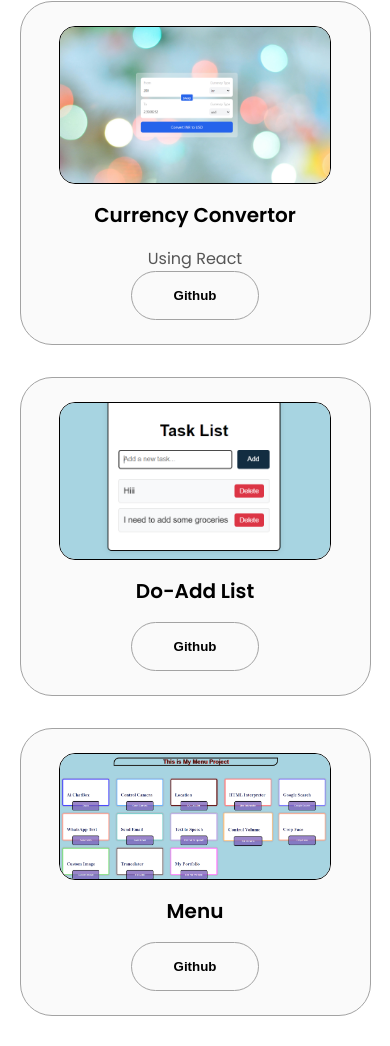
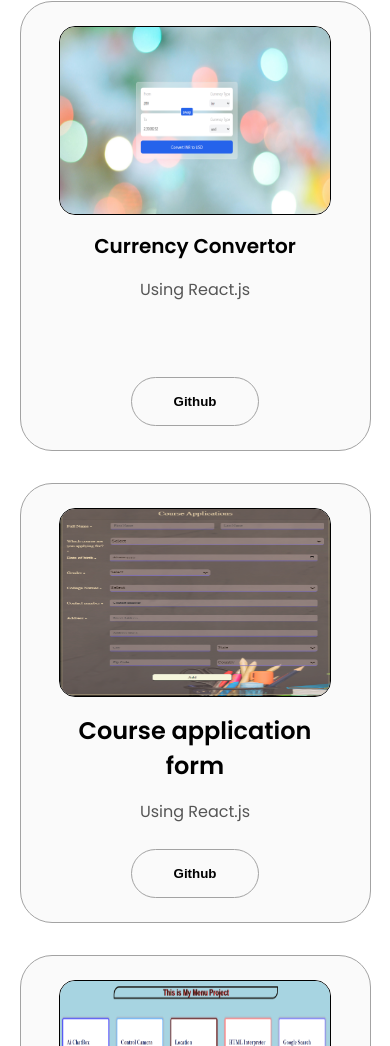
Before and after one commit to manojsi70/portfolio, a website: page index.html in a window 390 px wide. Shown: the part 2736-3782 px from the top of the page. Drawn offline with Linux system fonts and the light colour scheme.

Commit message:
new project

```diff
--- a/index.html
+++ b/index.html
@@ -381,7 +381,8 @@
       .project-img {
         border-radius: 1rem;
         width: 90%;
-        height: 90%;
+        height: 187px;
+        cursor: pointer;
         border: 1px solid;
       }
 
@@ -548,6 +549,9 @@
         .text-container {
           text-align: justify;
         }
+        .course-size{
+          font-size: x-large;
+        }
       }
     </style>
   </head>
@@ -596,7 +600,7 @@
         <div class="btn-container">
           <button
             class="btn btn-color-2"
-            onclick="window.open('assets/Manoj(CV).pdf')"
+            onclick="window.open('assets/updated-resume.pdf')"
           >
             Download CV
           </button>
@@ -828,7 +832,10 @@
               <img style="cursor: pointer;" src="assets/curreny.png" onclick="window.open('https://currency-convertortoinr.netlify.app/')" alt="Project 1" class="project-img" />
             </div>
             <h2 class="experience-sub-title project-title">Currency Convertor</h2>
-           <p>Using React</p>
+            <p>Using React.js</p>
+            <br>
+            <br>
+            <br>
             <div class="btn-container">
               <button
                 class="btn btn-color-2 project-btn"
@@ -840,13 +847,15 @@
           </div>
           <div class="details-container color-container">
             <div class="article-container">
-              <img src="assets/dolist.png" alt="Project 2" class="project-img" />
+              <img src="assets/courseForm.png" onclick="window.open('https://course-application.netlify.app/')" alt="Project 2" class="project-img" />
             </div>
-            <h2 class="experience-sub-title project-title">Do-Add List</h2>
+            <h2 class="experience-sub-title project-title course-size">Course application form</h2>
+            <p>Using React.js</p>
+            <br>
             <div class="btn-container">
               <button
                 class="btn btn-color-2 project-btn"
-                onclick="location.href='https://github.com/manojsi70/Do-list'"
+                onclick="location.href='https://github.com/manojsi70/Application-Form'"
               >
                 Github
               </button>
@@ -857,6 +866,7 @@
               <img src="assets/menu.png" alt="Project 3" class="project-img" />
             </div>
             <h2 class="experience-sub-title project-title">Menu</h2>
+            <br><br><br><br>
             <div class="btn-container">
               <button
                 class="btn btn-color-2 project-btn"
```
Also changed, not shown: assets/courseForm.png (added), assets/dolist.png (deleted), 3 other files.
